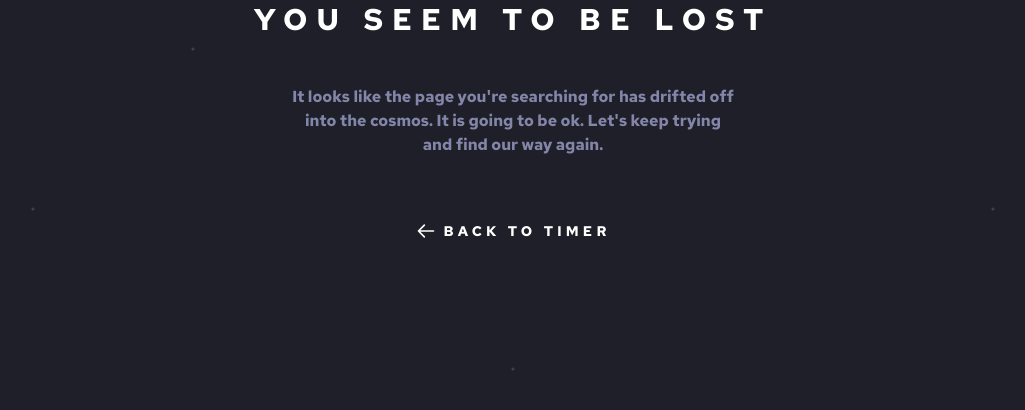
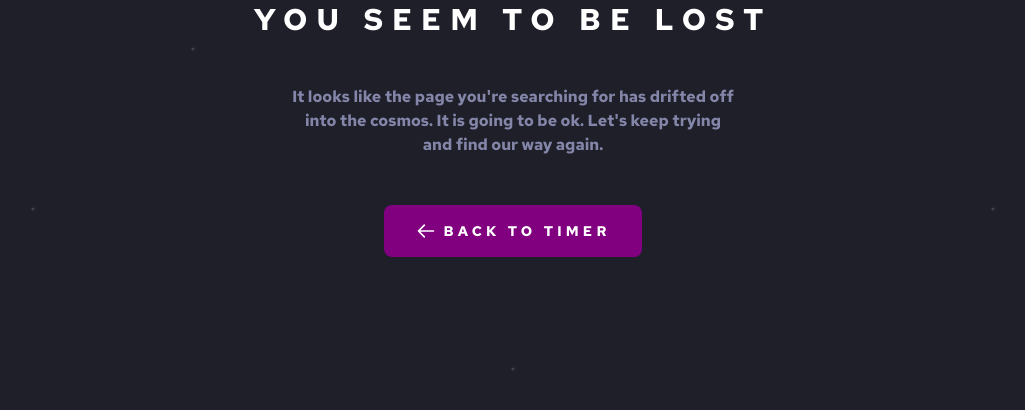
Before and after one commit to bittricky/launch-countdown, a Flask app: template templates/404.html in a window 1280 px wide. Shown: the part 271-681 px from the top of the page, without its empty margins (127-1152 px from the left). Run offline with Flask 3, Linux system fonts and the light colour scheme; the template is opened without the code that fills it, so the values that code supplies are empty.

Commit message:
fix(styles): update output.css

```diff
--- a/static/css/output.css
+++ b/static/css/output.css
@@ -695,6 +695,11 @@ video {
   background-color: rgb(220 38 38 / var(--tw-bg-opacity, 1));
 }
 
+.bg-purple-600 {
+  --tw-bg-opacity: 1;
+  background-color: rgb(128 0 128 / var(--tw-text-opacity, 1));
+}
+
 .p-4 {
   padding: 1rem;
 }
@@ -886,6 +891,11 @@ video {
   background-color: rgb(239 68 68 / var(--tw-bg-opacity, 1));
 }
 
+.hover\:bg-indigo-500:hover {
+  --tw-bg-opacity: 1;
+  background-color: rgb(75 0 130 / var(--tw-text-opacity, 1));
+}
+
 .focus\:border-red-500:focus {
   --tw-border-opacity: 1;
   border-color: rgb(239 68 68 / var(--tw-border-opacity, 1));
--- a/templates/404.html
+++ b/templates/404.html
@@ -26,13 +26,13 @@
       </h1>
 
       <p class="text-[#8486a9] mb-12 max-w-md">
-        It looks like the page you're searching for has drifted off into the cosmos. It is going to be ok.
-        Let's keep trying and find our way again.
+        It looks like the page you're searching for has drifted off into the
+        cosmos. It is going to be ok. Let's keep trying and find our way again.
       </p>
 
       <a
         href="/"
-        class="bg-purple-600 hover:bg-purple-500 text-white font-bold py-4 px-8 rounded-lg uppercase tracking-[0.3em] transition-colors duration-200 text-sm inline-flex items-center gap-2"
+        class="bg-purple-600 hover:bg-indigo-500 text-white font-bold py-4 px-8 rounded-lg uppercase tracking-[0.3em] transition-colors duration-200 text-sm inline-flex items-center gap-2"
       >
         <svg
           class="w-5 h-5"
```
